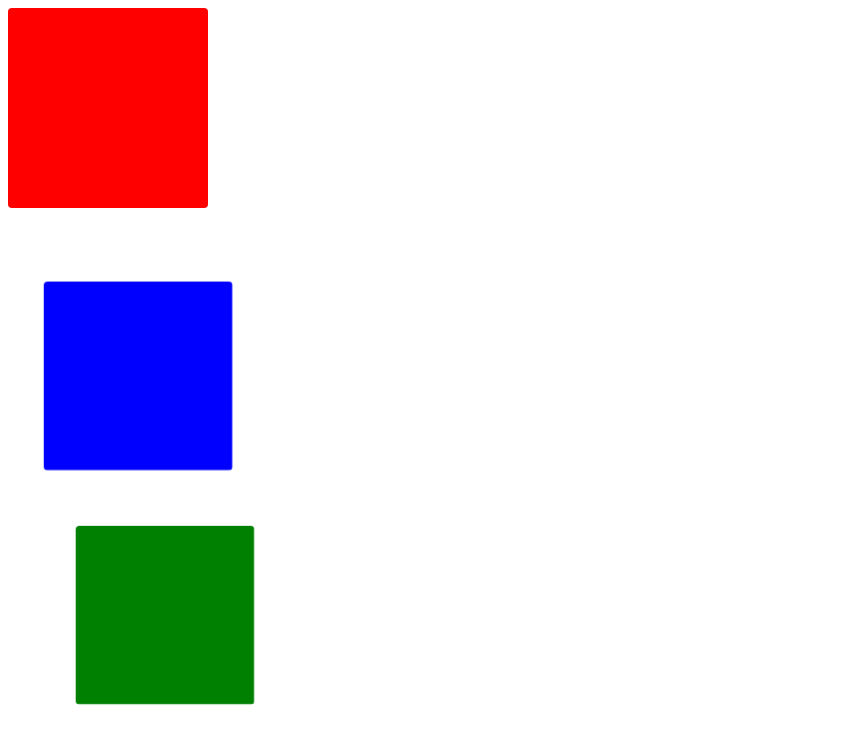
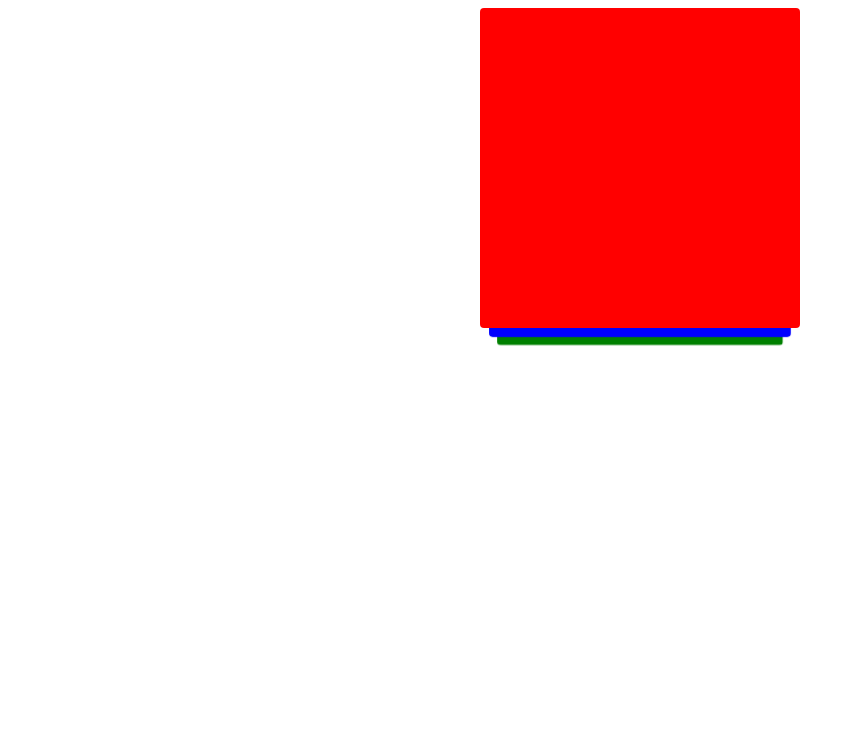
Before and after one commit to Copyes/Parcel, a Vue app: page /#/ in a window 1280 px wide. Shown: the top 743 px of the page, without its empty margins (0-855 px from the left). Built offline with nearby package versions, Linux system fonts and the light colour scheme.

Commit message:
:sparkles: optimize the style

```diff
--- a/src/components/touch-swiper/index.vue
+++ b/src/components/touch-swiper/index.vue
@@ -81,12 +81,25 @@ export default {
   -webkit-perspective-origin: 50% 150%;
 }
 .stack-item {
+  position: absolute;
+  display: -webkit-flex;
+  display: flex;
   overflow: hidden;
-  width: 200px;
-  height: 200px;
+  -webkit-flex-direction: column;
+  flex-direction: column;
+  width: 100%;
+  height: 100%;
   border-radius: 4px;
-  background: #fff;
   text-align: center;
+  opacity: 0;
+  pointer-events: auto;
+
+  -webkit-touch-callout: none;
+  -webkit-user-select: none;
+  -khtml-user-select: none;
+  -moz-user-select: none;
+  -ms-user-select: none;
+  user-select: none;
 }
 .stack-item div {
     display: block;
--- a/src/pages/test/test.vue
+++ b/src/pages/test/test.vue
@@ -1,5 +1,5 @@
 <template>
-  <div class="test">
+  <div class="stack-wrapper">
     <Stack></Stack>
   </div>
 </template>
@@ -15,12 +15,15 @@
 </script>
 
 <style>
-#app {
-  margin-top: 60px;
-  color: #2c3e50;
-  text-align: center;
 
-  -webkit-font-smoothing: antialiased;
-  -moz-osx-font-smoothing: grayscale;
-}
+.stack-wrapper{
+    position: relative;
+    z-index: 1000;
+    margin: 0 auto;
+    padding: 0;
+    width: 320px;
+    height: 320px;
+    list-style: none;
+    pointer-events: none;
+  }
 </style>
```
